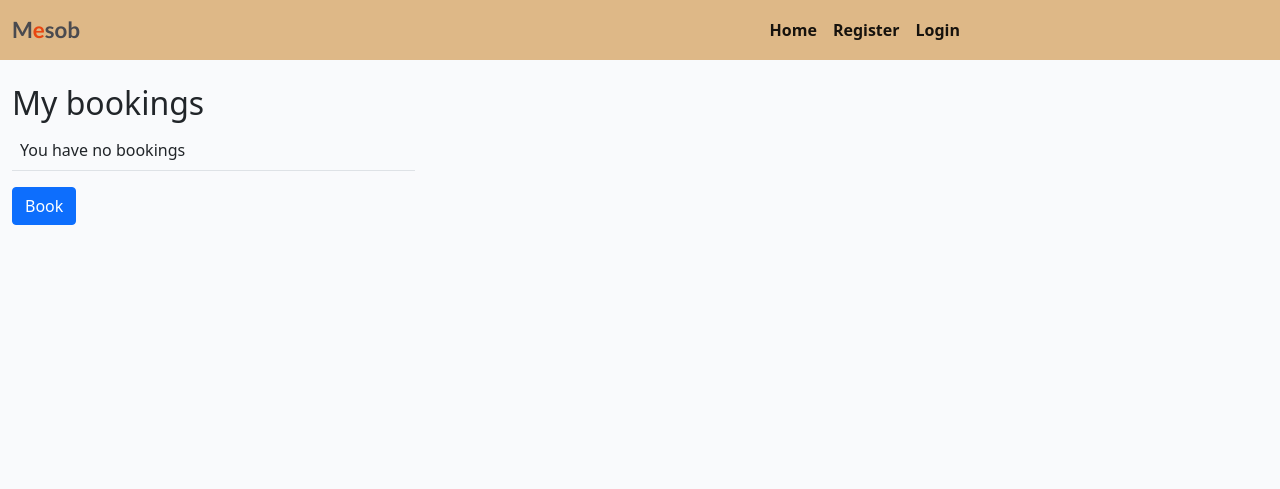
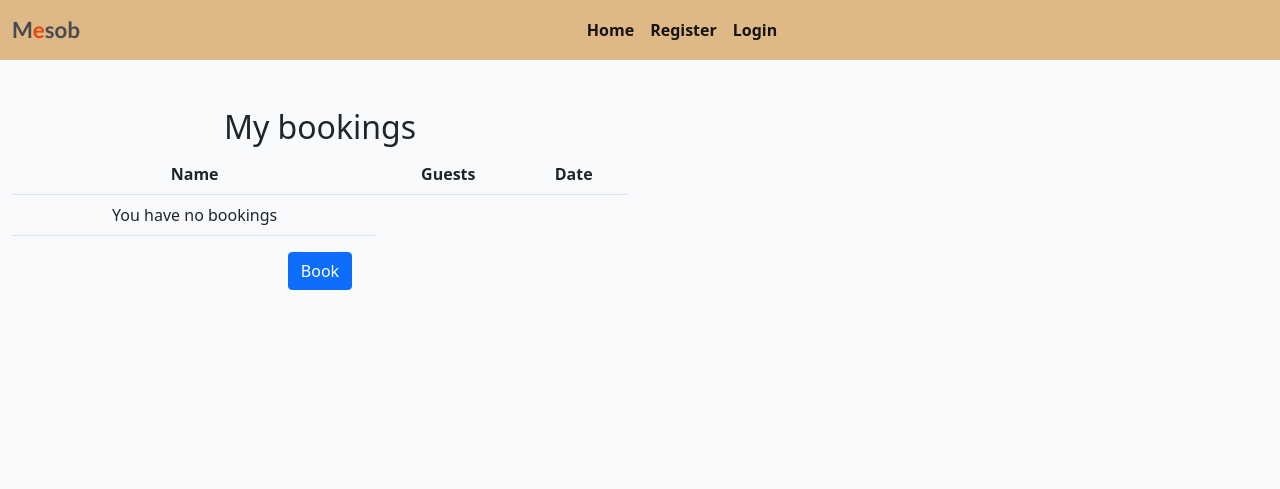
Before and after one commit to Joh201/Mesobrestaurant, a Django app: page /booklist/ in a window 1280 px wide. Shown: the top 489 px of the page. Run offline with Django 3.2, Linux system fonts and the light colour scheme; data that the repository does not hold is empty.

Commit message:
Add heading to  bookinglist page

```diff
--- a/static/css/style.css
+++ b/static/css/style.css
@@ -21,13 +21,21 @@ body {
     background-color:white;
 } */
 
-.navbar-nav{
+/* .navbar-nav{
     margin-right: 300px;
-}
+} */
 
 .navbg{
     background-color:burlywood;
     font-weight: 600;
+}
+
+.welcome{
+    margin-top: 200px;
+}
+
+.log-regist{
+    color: darkgoldenrod;
 }
 
 /* .navlin:hover{
--- a/templates/base.html
+++ b/templates/base.html
@@ -32,7 +32,7 @@
                 aria-controls="navbarText" aria-expanded="false" aria-label="Toggle navigation">
                 <span class="navbar-toggler-icon"></span>
             </button>
-            <div class="collapse navbar-collapse justify-content-end" id="navbarText">
+            <div class="collapse navbar-collapse justify-content-center" id="navbarText">
                 <ul class="navbar-nav mb-2 mb-lg-0">
                     <li class="nav-item">
                         <a class="nav-link active navlin" aria-current="page" href="{% url 'home' %}">Home</a>
--- a/templates/booking_list.html
+++ b/templates/booking_list.html
@@ -5,17 +5,23 @@
 <div class="container-fluid">
     <div class="row">
 
-        <!-- Home page -->
-        <div class="col-12 mt-4 left">
+        <!-- Booking-list page -->
+        <div class="col-12 mt-4 text-center">
             <div class="row">
-                <div class="col-md-4">
+                <div class="col-md-6 mt-4">
                    <div>
                        <h2>My bookings</h2>
                    </div>
-
+                   <!-- col-md-12 mt-4 text-center -->
                    <!-- {{bookings}} -->
 
                    <table class="table">
+
+                    <tr>
+                      <th scope="col">Name</th>
+                      <th scope="col">Guests</th>
+                      <th scope="col">Date</th>
+                    </tr>
 
                     {% for book in bookings %}
                     <tr>
@@ -27,14 +33,14 @@
                         <td> {{ book.date_and_time}}</td>
 
                         <td>
-                          <a class="btn btn-primary" href="/update/{{book.id}}" role="button">Update booking</a>
+                          <a class="btn btn-primary" href="/update/{{book.id}}" role="button">Update</a>
                             <!-- <a href="#">
                                 <button type="button" class="btn btn-primary"> Update booking</button>
                             </a> -->
                         </td>
 
                         <td>
-                          <a class="btn btn-primary" href="/cancel/{{book.id}}" role="button">Cancel booking</a>
+                          <a class="btn btn-primary" href="/cancel/{{book.id}}" role="button">Cancel</a>
                             <!-- <a href="#">
                                 <button type="button" class="btn btn-primary"> Cancel booking</button>
                             </a> -->
```
Also changed, not shown: templates/index.html (+4 -4 lines).
